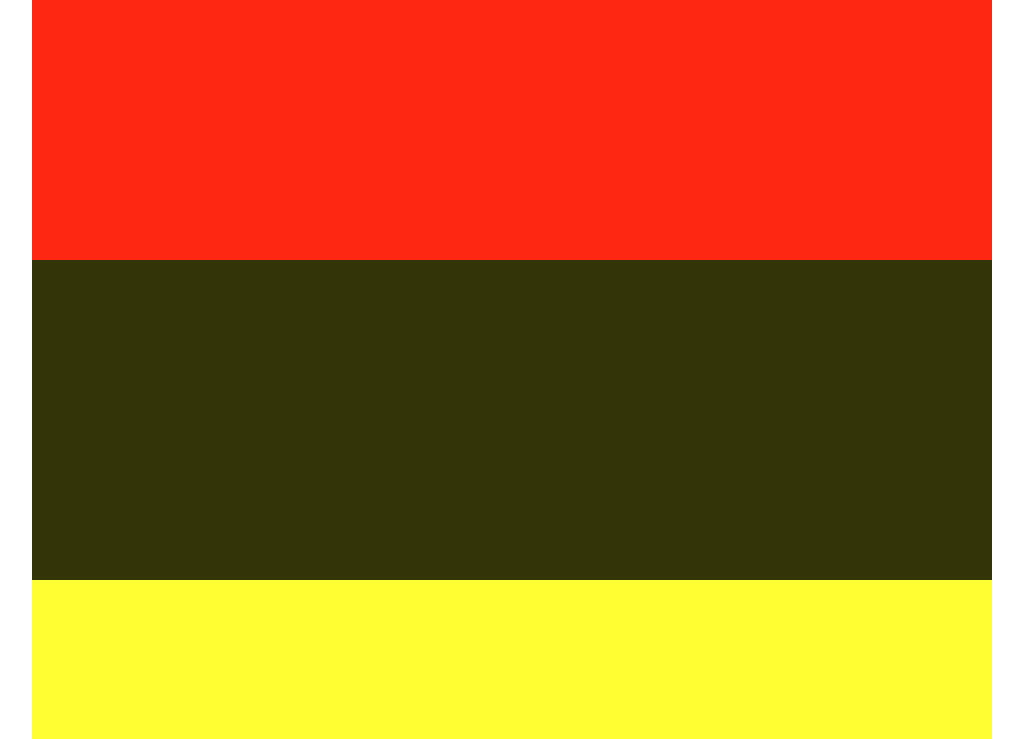
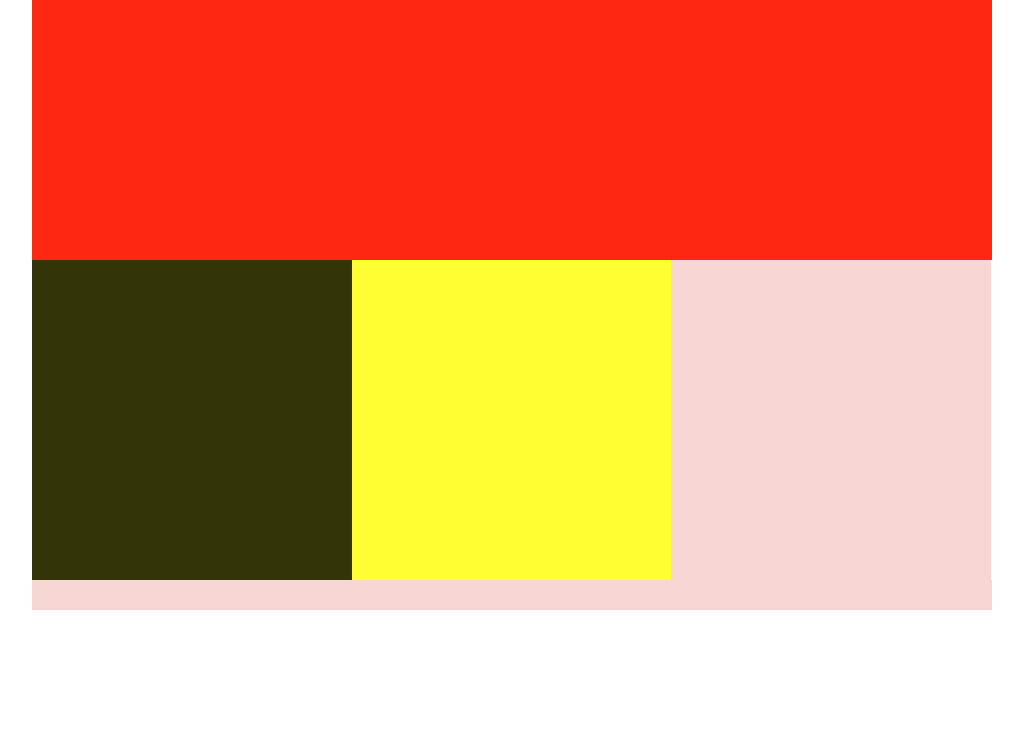
Before and after one commit to Hafziyah/colors-starter, a plain HTML site: page index.html in a window 1280 px wide. Shown: the part 61-800 px from the top of the page, without its empty margins (128-1151 px from the left). Drawn offline with Linux system fonts and the light colour scheme.

Commit message:
Changed the layout for tablets and desktops

```diff
--- a/css/main.css
+++ b/css/main.css
@@ -28,7 +28,7 @@ header {
 /*---------- CONTENT AREA ----------*/
 
 .col-3 {
-  width: 100%;
+  width: 50%;
   height: 320px;
   float: left;
 }
@@ -79,6 +79,11 @@ footer {
     background-color:#342609;
   }
 
+  .col-3{
+    width:33.3%;
+  }
+
+
 }
 
 
@@ -98,10 +103,15 @@ footer {
 
   #column-3 {
     background-color: #F7D7D4;
+
   }
 
   footer {
     background-color:#F7D7D4;
   }
 
+  .col-3{
+    width:33.3%;
+  }
+
 }
```
